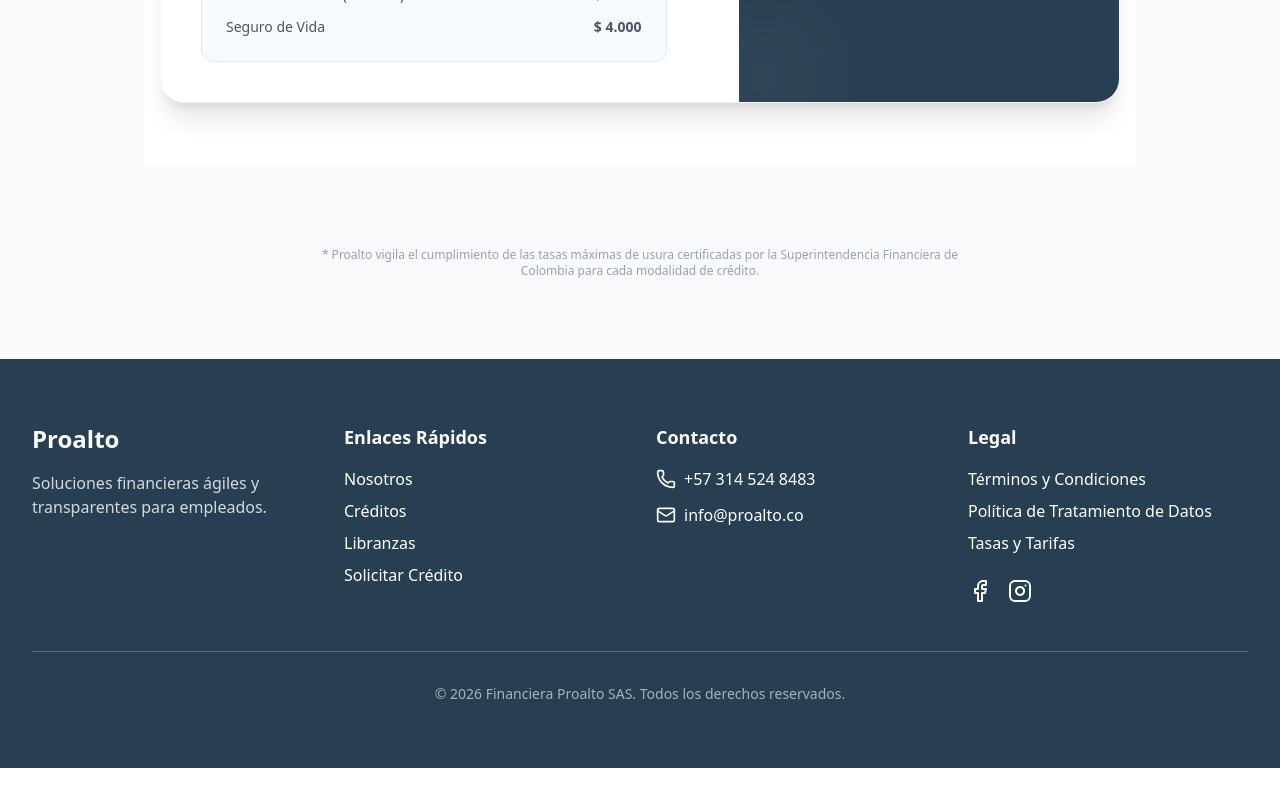
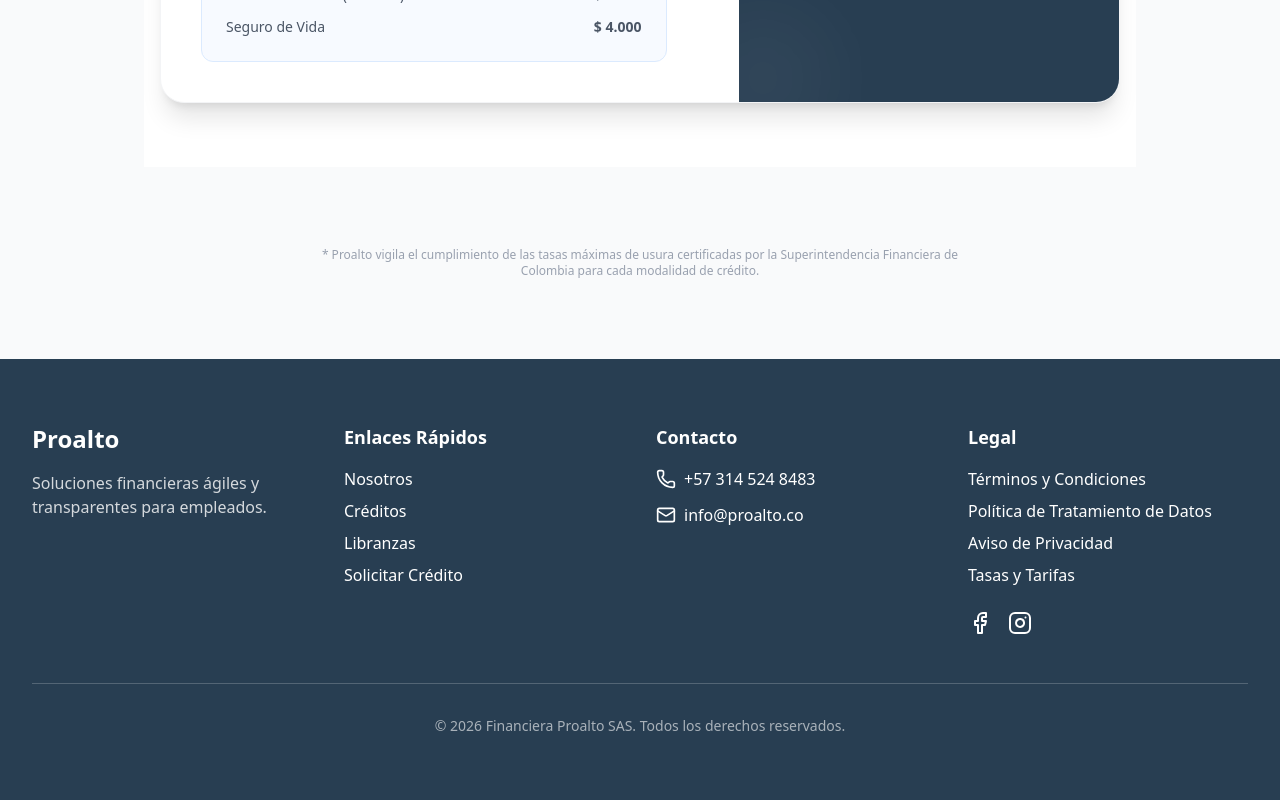
Before and after one commit to Ban68/proalto, a Next.js app: page /tasas-y-tarifas in a window 1280 px wide. Shown: the part 2229-3029 px from the top of the page. Before the commit the page ends 2997 px from the top, so only its background shows below. Built offline with nearby package versions, Linux system fonts and the light colour scheme.

Commit message:
feat: add Aviso de Privacidad to footer

```diff
--- a/components/layout/footer.tsx
+++ b/components/layout/footer.tsx
@@ -42,6 +42,7 @@
                         <ul className="space-y-2">
                             <li><Link href="/documents/terminos-y-condiciones.pdf" className="hover:text-secondary transition-colors" target="_blank" rel="noopener noreferrer">Términos y Condiciones</Link></li>
                             <li><Link href="/documents/politica-tratamiento-datos.pdf" className="hover:text-secondary transition-colors" target="_blank" rel="noopener noreferrer">Política de Tratamiento de Datos</Link></li>
+                            <li><Link href="/documents/aviso_de_privacidad.pdf" className="hover:text-secondary transition-colors" target="_blank" rel="noopener noreferrer">Aviso de Privacidad</Link></li>
                             <li><Link href="/tasas-y-tarifas" className="hover:text-secondary transition-colors">Tasas y Tarifas</Link></li>
                         </ul>
                         <div className="mt-6 flex gap-4">
```
Also changed, not shown: 1 other file (tests, documents, lock files or other folders).
